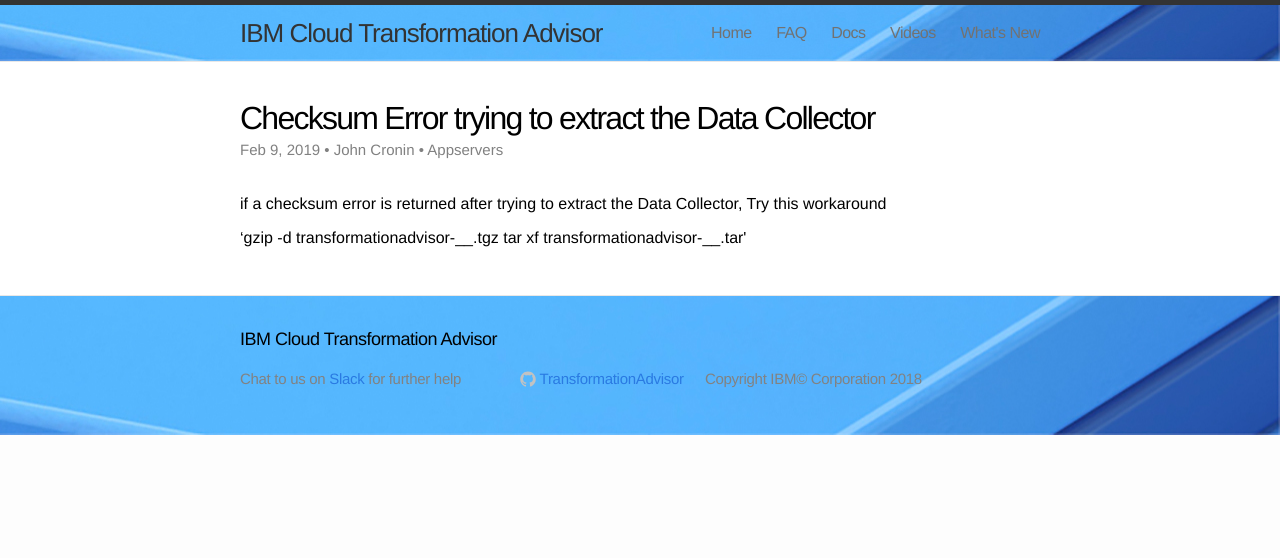
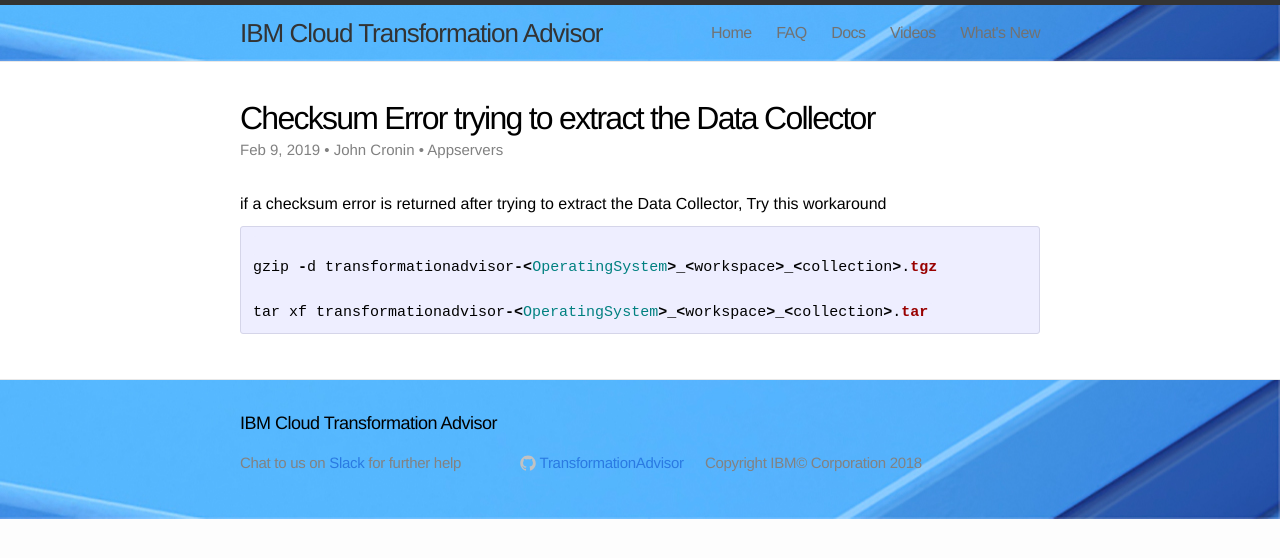
Before and after one commit to TransformationAdvisor/TA.github.io, a Jekyll site: the page built from _posts/2019-02-09-extract-dc.md, in a window 1280 px wide. Shown: the top 558 px of the page. Built offline with Jekyll 4.4.1, drawn with Linux system fonts in a browser that asks for light colours.

Commit message:
Update 2019-02-09-extract-dc.md

```diff
--- a/_posts/2019-02-09-extract-dc.md
+++ b/_posts/2019-02-09-extract-dc.md
@@ -9,6 +9,8 @@
 if a checksum error is returned after trying to extract the Data Collector, Try this workaround
 
 
+{% highlight ruby %}
+gzip -d transformationadvisor-<OperatingSystem>_<workspace>_<collection>.tgz
 
-'gzip -d transformationadvisor-<OperatingSystem>_<workspace>_<collection>.tgz
-tar xf transformationadvisor-<OperatingSystem>_<workspace>_<collection>.tar'
+tar xf transformationadvisor-<OperatingSystem>_<workspace>_<collection>.tar
+{% endhighlight %}
```
